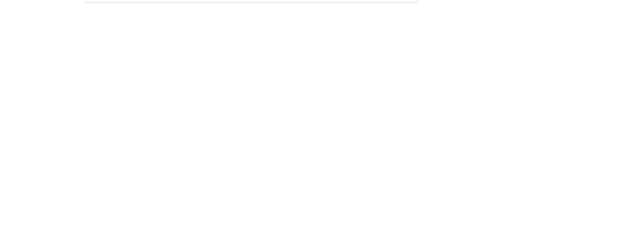
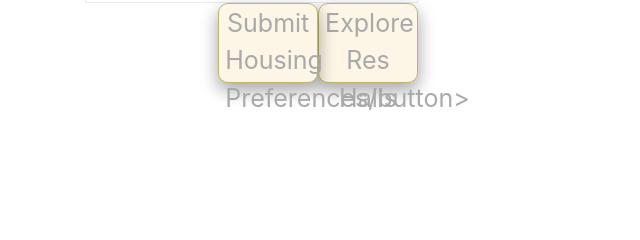
Before and after one commit to dtosca/HouseIt, a Flask app: page /home/ in a window 1280 px wide. Shown: the part 442-682 px from the top of the page, without its empty margins (0-640 px from the left). Run offline with Flask 2, Linux system fonts and the light colour scheme; some libraries are stand-ins or nearby versions.

Commit message:
add buttons to home page

```diff
--- a/templates/index.html
+++ b/templates/index.html
@@ -23,6 +23,46 @@
         body {
           padding-top: 56px;
         }
+      }
+      .rbutton {
+          float: right;
+          /*position: absolute;*/
+          top: 40%;
+          /*left: 35%;*/
+          height: 80px;
+          width: 30%;
+          font-size: 25px;
+          background-color: oldlace;
+          color: darkgray;
+          border-radius: 10px;
+          box-shadow: 0 8px 16px 0 rgba(0,0,0,0.2), 0 6px 20px 0 rgba(0,0,0,0.19);
+          border: 1px solid darkkhaki;
+          -webkit-transition-duration: 0.4s; /* Safari */
+          transition-duration: 0.4s;
+          cursor: pointer;
+      }
+
+      .pbutton {
+          float: right;
+          /*position: absolute;*/
+          top: 40%;
+          /*left: 35%;*/
+          height: 80px;
+          width: 30%;
+          font-size: 25px;
+          background-color: oldlace;
+          color: darkgray;
+          border-radius: 10px;
+          box-shadow: 0 8px 16px 0 rgba(0,0,0,0.2), 0 6px 20px 0 rgba(0,0,0,0.19);
+          border: 1px solid darkkhaki;
+          -webkit-transition-duration: 0.4s; /* Safari */
+          transition-duration: 0.4s;
+          cursor: pointer;
+      }
+
+      .button:hover {
+          background-color: white;
+          color: burlywood;
       }
 
     </style>
@@ -83,6 +123,12 @@
                 Roommates: {{roomMate}}<br>
                 Blocking with: {{blockMate}}<br>
             </div>
+        <form action="/reshalls/">
+            <button class='rbutton'>Explore Res Halls</button>
+        </form>
+        <form action="/preferences/">
+            <button class='pbutton'>Submit Housing Preferences/button>
+        </form>
 
         </div>
       <!-- <div class="row">
--- a/templates/login.html
+++ b/templates/login.html
@@ -33,7 +33,7 @@
           left: 35%;
           height: 80px;
           width: 30%;
-          font-size: 20px;
+          font-size: 25px;
           background-color: oldlace;
           color: darkgray;
           border-radius: 10px;
```
